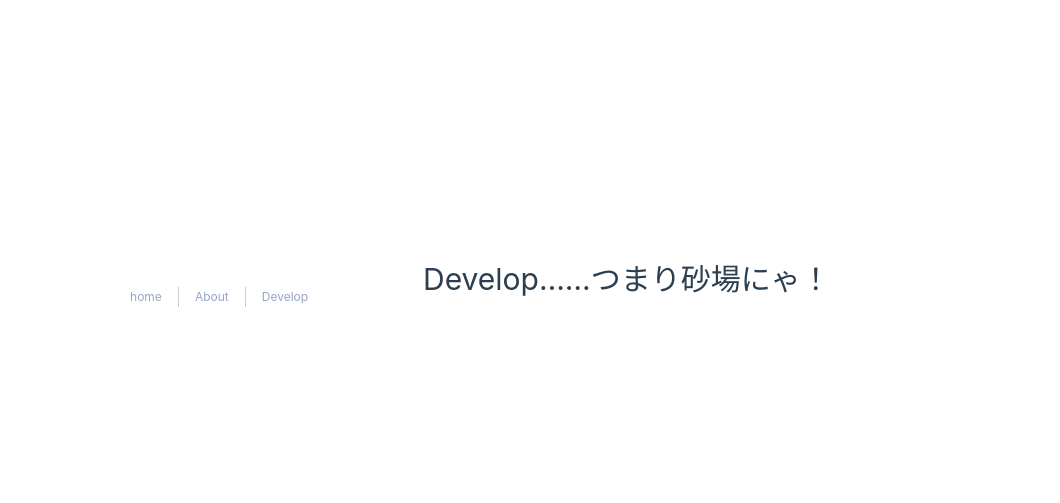
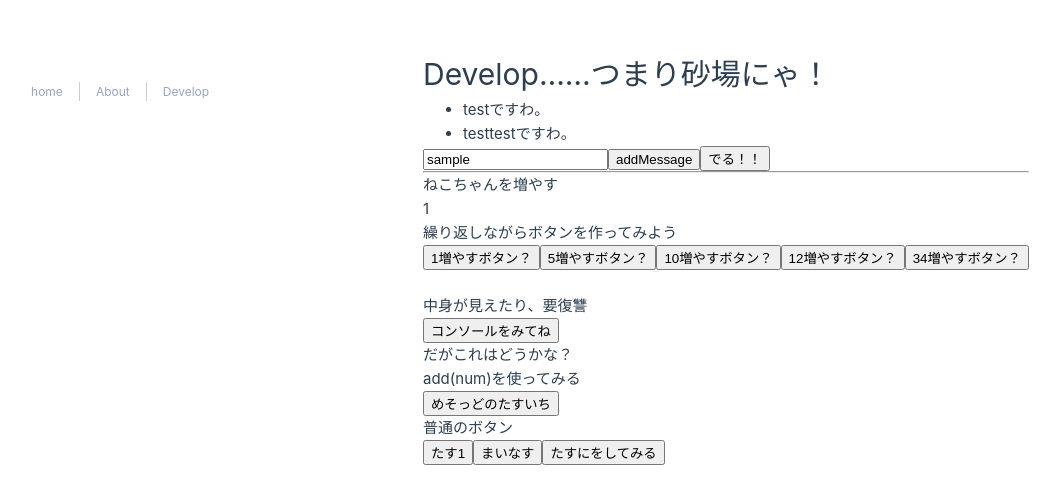
Before and after one commit to tnssn/monstropolis, a Vue app: page /#/develop in a window 1280 px wide. Shown: the part 119-622 px from the top of the page, without its empty margins (217-1277 px from the left). Built offline with nearby package versions, Linux system fonts and the light colour scheme.

Commit message:
methodsとイベントと配列でぐりぐり遊ぶ

```diff
--- a/src/pages/develop.vue
+++ b/src/pages/develop.vue
@@ -1,5 +1,84 @@
+<script>
+export default{
+    data(){
+        return{
+            key:[ 1, 5, 10, 12, 34],
+            count: 1,
+            tmpMessage: "sample",
+            message: "",
+            messages : [ "test", "testtest"]
+        }
+
+    },
+    methods: {
+        increment() {
+            this.count++
+        },
+        decrement() {
+            //this.count--
+            //名前詐欺をやってみる。
+            //関数の呼び出しは単体では動かん。()をつける。
+            this.increment()
+            //なんかむずいな
+        },
+        //メソッドで任意の数を増やせるようにしてみる
+        add(num){
+        this.count = this.count + num
+        },
+        sample(hoge){
+            console.log(hoge)
+        },
+        addMessage() {
+            this.messages.push(this.tmpMessage)
+        },
+        delMessage() {
+            this.messages.pop()
+        }
+    }
+}
+</script>
 <template>
     <div>
         <h1>Develop……つまり砂場にゃ！</h1>
+
+    <div>
+        {{message}}
+
+    </div>
+        <ul>
+            <li v-for="messages in messages">{{messages}}ですわ。</li>
+        </ul>
+        <input v-model="tmpMessage" />
+        <button @click="addMessage">addMessage</button>
+        <button @click="delMessage">でる！！</button>
+
+<hr>
+
+        <div>ねこちゃんを増やす</div>
+        <div>{{ count }}</div>
+        <div>繰り返しながらボタンを作ってみよう</div>
+        <button v-for="key in key" @click="add(key)">{{key}}増やすボタン？</button>
+        <br><br>
+
+        <div>
+            中身が見えたり、要復讐<br>
+        <!--わからねえ@click="sample" は @click="sample($event)"-->
+        <button @click="sample">コンソールをみてね</button><br>
+
+
+        <div>だがこれはどうかな？</div>
+        <p>add(num)を使ってみる</p>
+        <button @click="add(1)">めそっどのたすいち</button>
+
+        <p>普通のボタン</p>
+        <button @click="increment">たす1</button>
+        <button @click="decrement">まいなす</button>
+        <button @click="count = count +2">たすにをしてみる</button>
+
+        <br><br><br>
+    </div>
+
+
+
     </div>
 </template>
```
